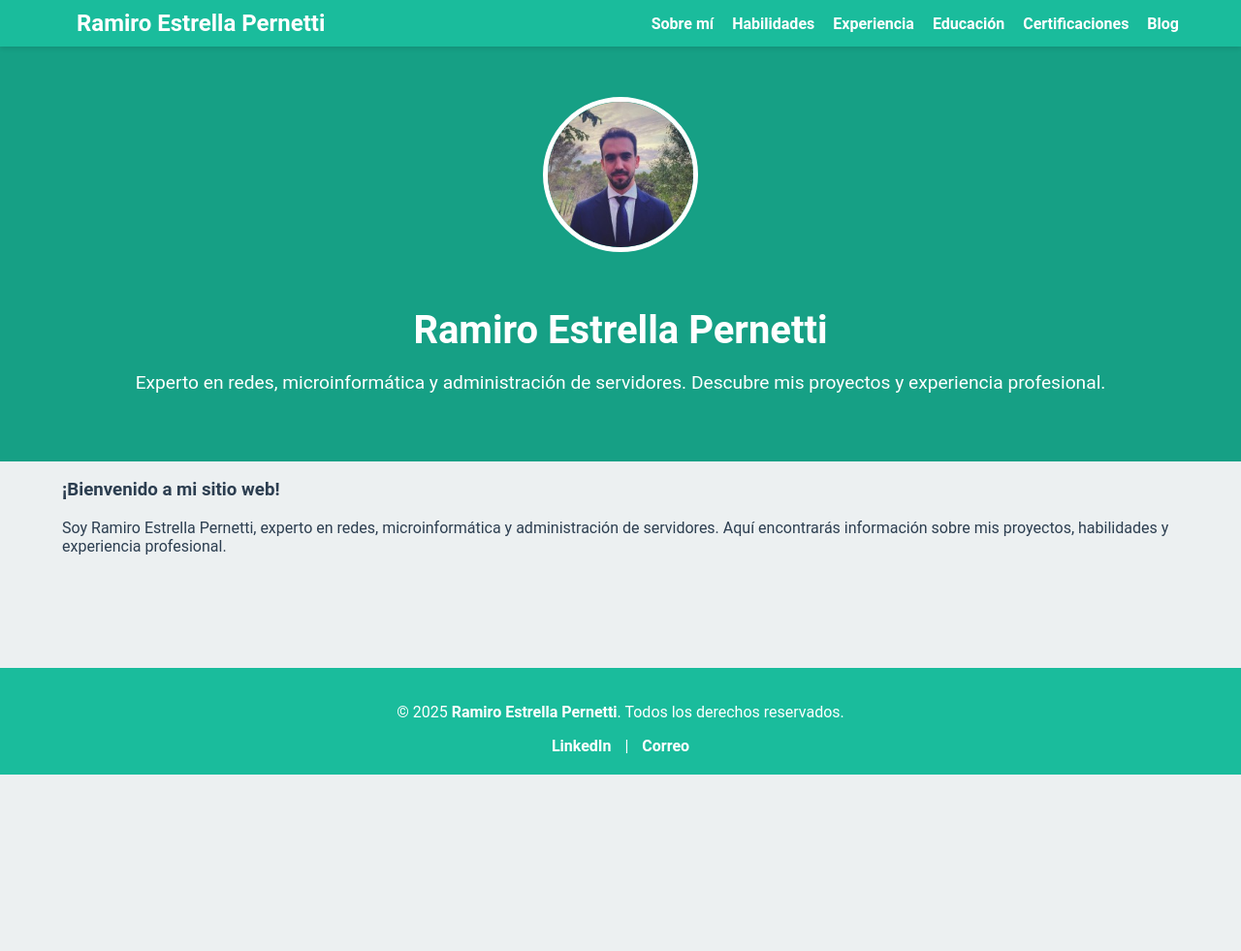
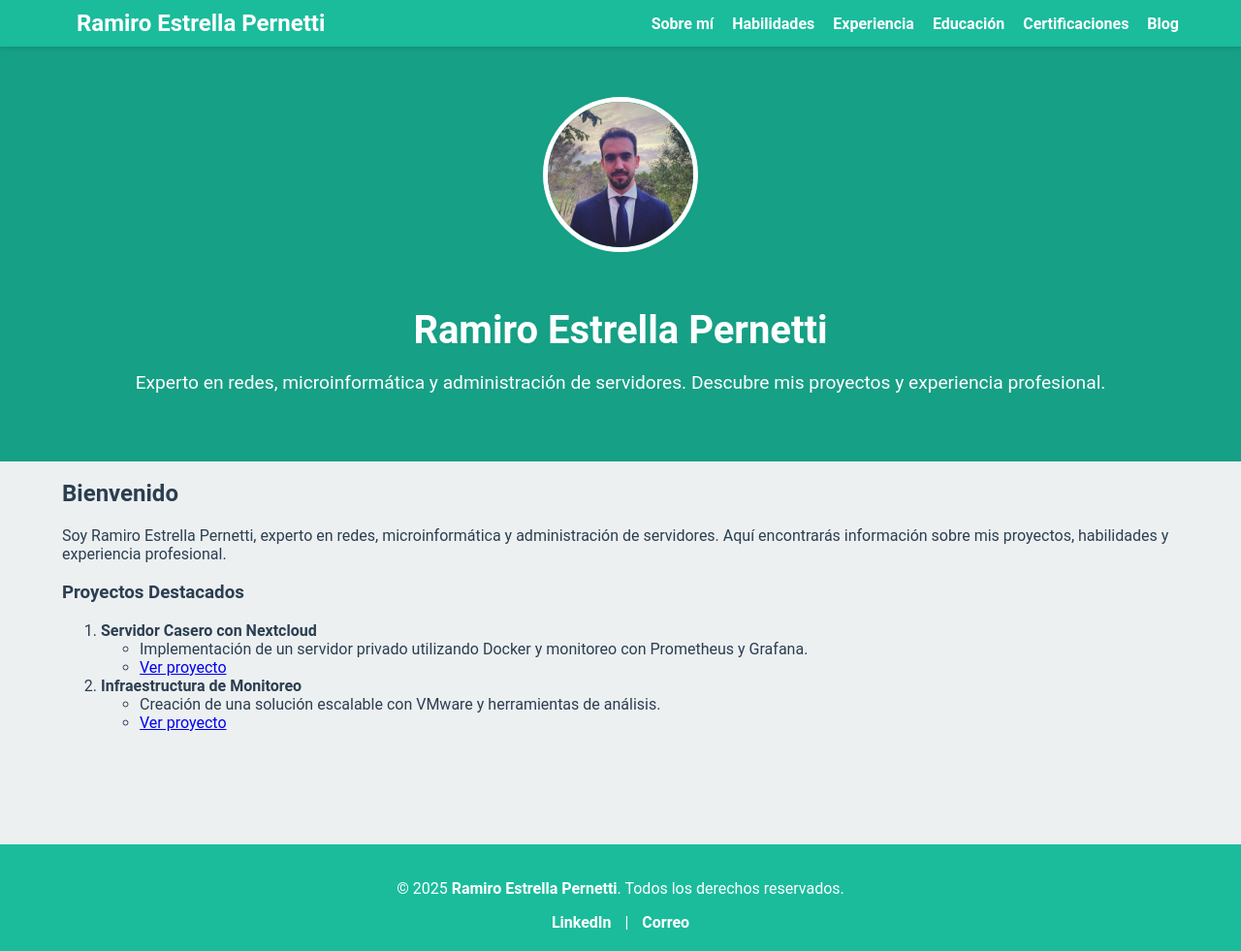
Before and after one commit to proxmy/ramiro_estrella_pernetti, a Jekyll site: the page built from index.md, in a window 1280 px wide and 981 px high. Shown: the whole window at 97% size. Built offline with Jekyll 4.4.1, drawn with Linux system fonts in a browser that asks for light colours.

Commit message:
Update index.md

```diff
--- a/index.md
+++ b/index.md
@@ -3,6 +3,16 @@ layout: default
 title: "Inicio"
 ---
 
-### ¡Bienvenido a mi sitio web!
+## Bienvenido
 
 Soy Ramiro Estrella Pernetti, experto en redes, microinformática y administración de servidores. Aquí encontrarás información sobre mis proyectos, habilidades y experiencia profesional.
+
+### Proyectos Destacados
+
+1. **Servidor Casero con Nextcloud**
+   - Implementación de un servidor privado utilizando Docker y monitoreo con Prometheus y Grafana.
+   - [Ver proyecto](/blog/servidor-casero-nextcloud/)
+
+2. **Infraestructura de Monitoreo**
+   - Creación de una solución escalable con VMware y herramientas de análisis.
+   - [Ver proyecto](/blog/infraestructura-monitoreo-redes/)
```
